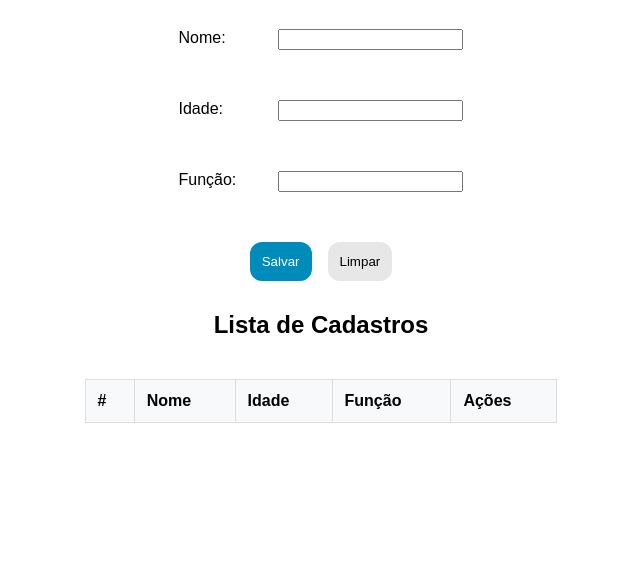
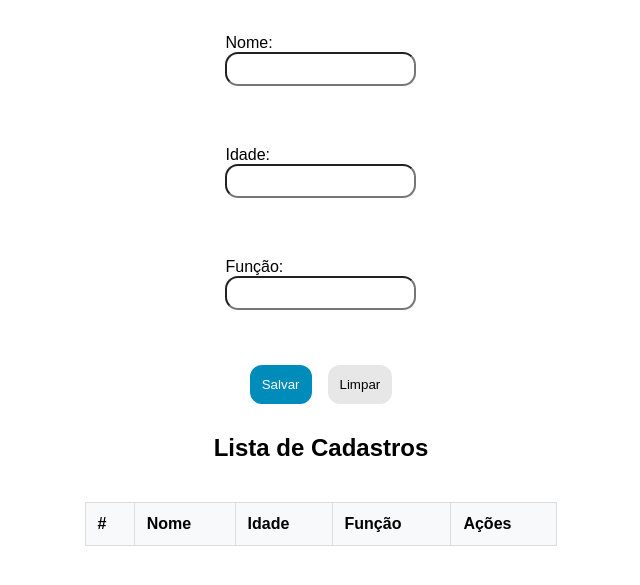
Before and after one commit to Rafael-Pierre/testeDemarcoFront, a plain HTML site: page index.html in a window 1280 px wide. Shown: the part 101-686 px from the top of the page, without its empty margins (319-959 px from the left). Drawn offline with Linux system fonts and the light colour scheme.

Commit message:
ajustes css

```diff
--- a/styles.css
+++ b/styles.css
@@ -62,14 +62,16 @@ body {
 
 .inputs {
   display: flex;
-  flex-direction: row;
-  padding: 10px;
+  flex-direction: column;
+  padding: 15px;
   margin-bottom: 30px;
   position: relative;
 }
 
-.inputs label {
-  width: 100px;
+.inputs input{
+    border-radius: 13px;
+    height: 20px;
+    padding: 5px;
 }
 
 /* Estilo para os botões */
```
Also changed, not shown: 3 other files.
